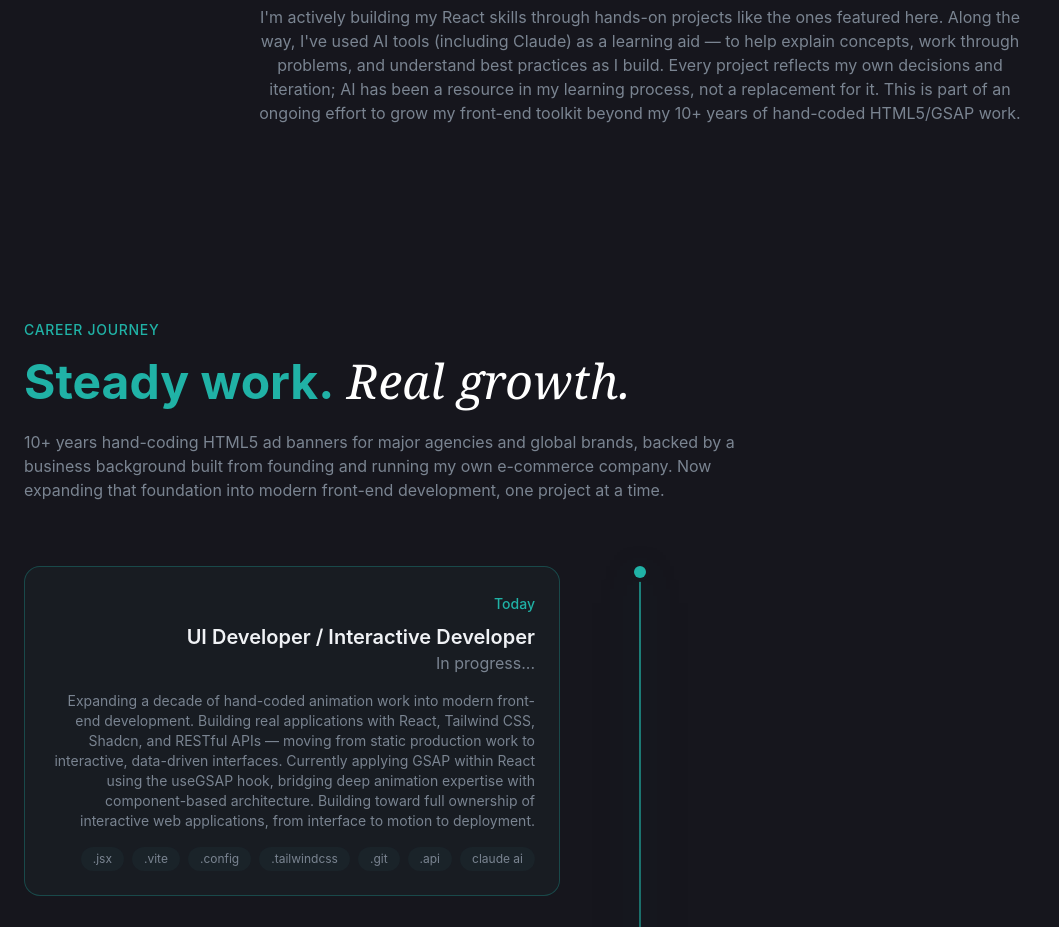
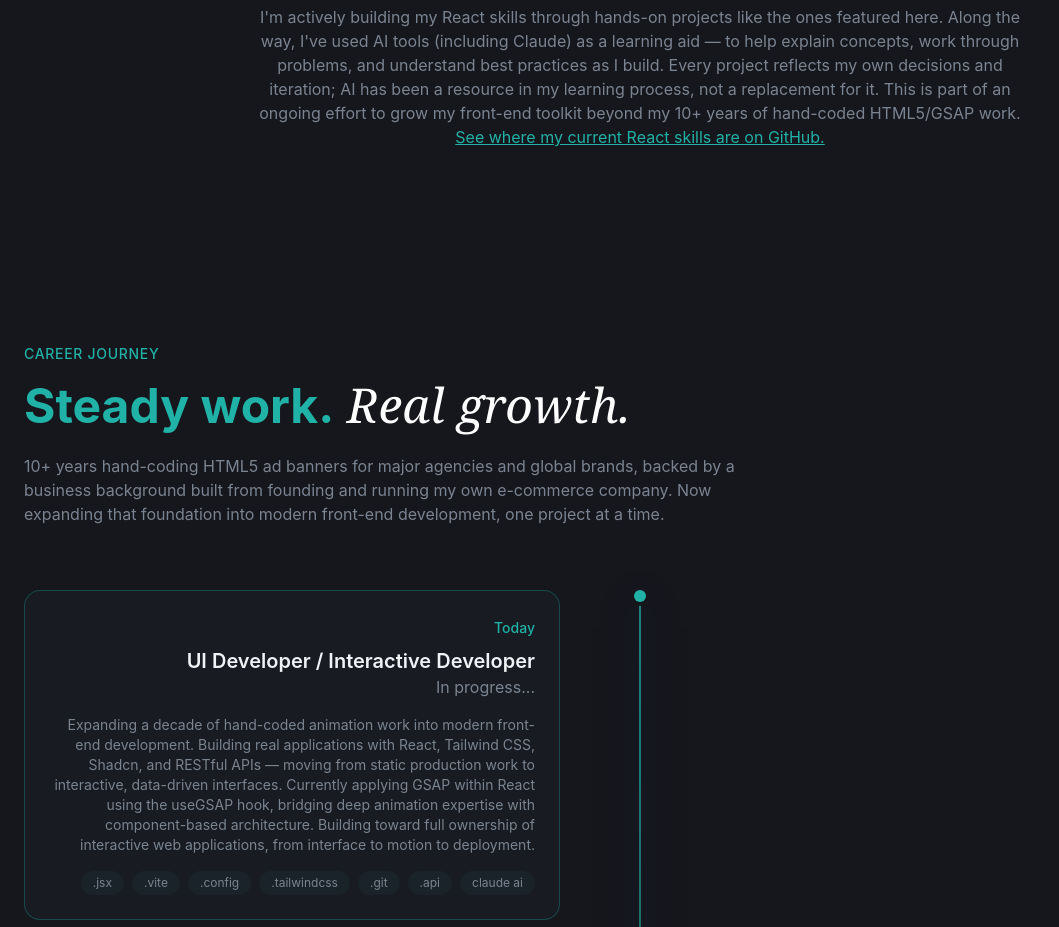
Before and after one commit to Riot-Mind-Studios-LLC/creative-dev-portfolio, a React (Vite) app: page / in a window 1280 px wide. Shown: the part 6940-7867 px from the top of the page, without its empty margins (0-1059 px from the left). Built offline with nearby package versions, Linux system fonts and the light colour scheme.

Commit message:
added react learning repo link

```diff
--- a/src/sections/Projects.jsx
+++ b/src/sections/Projects.jsx
@@ -171,6 +171,15 @@
             my learning process, not a replacement for it. This is part of an
             ongoing effort to grow my front-end toolkit beyond my 10+ years of
             hand-coded HTML5/GSAP work.
+            <a
+              href="https://github.com/Riot-Mind-Studios-LLC/react-sandbox"
+              target="_blank"
+              rel="noopener noreferrer"
+              className="text-secondary-foreground underline"
+            >
+              {" "}
+              See where my current React skills are on GitHub.
+            </a>
           </p>
         </div>
       </div>
```
